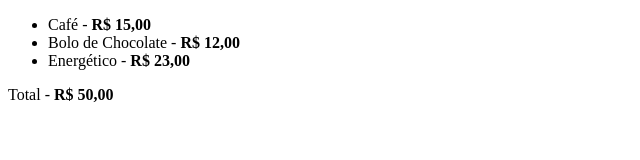
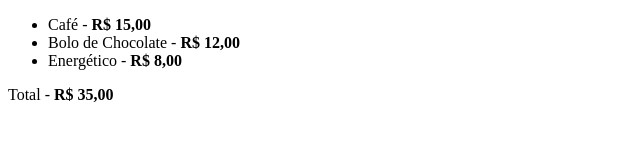
Before and after one commit to vitoremanuelcruzvieira/exercicios-html-e-css-basico, a plain HTML site: page exercicio-1/index.html in a window 1280 px wide. Shown: the full height of the page, 0-640 px from the left. Drawn offline with Linux system fonts and the light colour scheme.

Commit message:
Colocando o arquivo index.html do exercicio-1 da forma original

```diff
--- a/exercicio-1/index.html
+++ b/exercicio-1/index.html
@@ -11,10 +11,10 @@
     <ul>
         <li>Café - <strong>R$ 15,00</strong></li>
         <li>Bolo de Chocolate - <strong>R$ 12,00</strong></li>
-        <li>Energético - <strong>R$ 23,00</strong></li>
+        <li>Energético - <strong>R$ 8,00</strong></li>
     </ul>
 
-    <p>Total - <strong>R$ 50,00</strong></p>
+    <p>Total - <strong>R$ 35,00</strong></p>
 
 </body>
 
```
